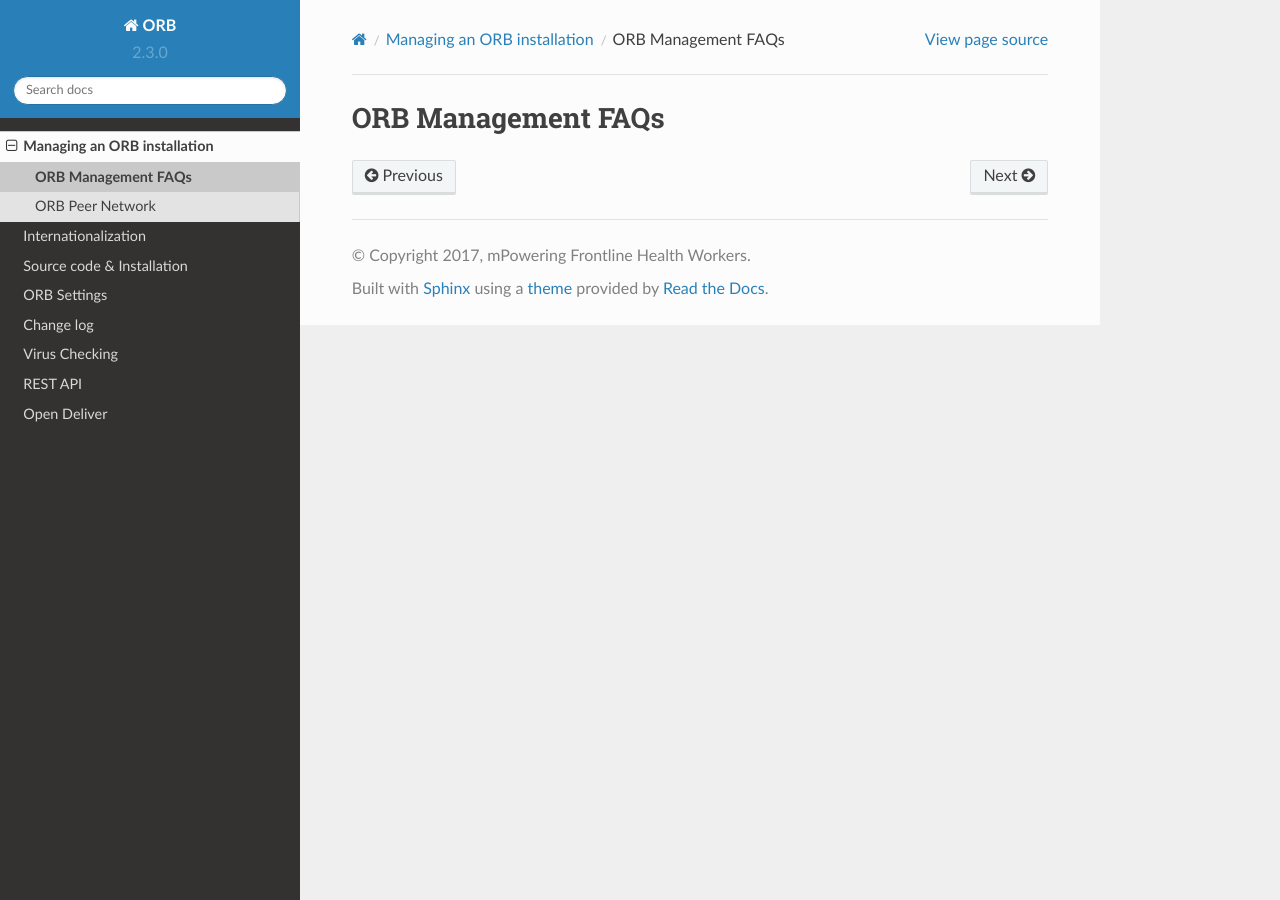
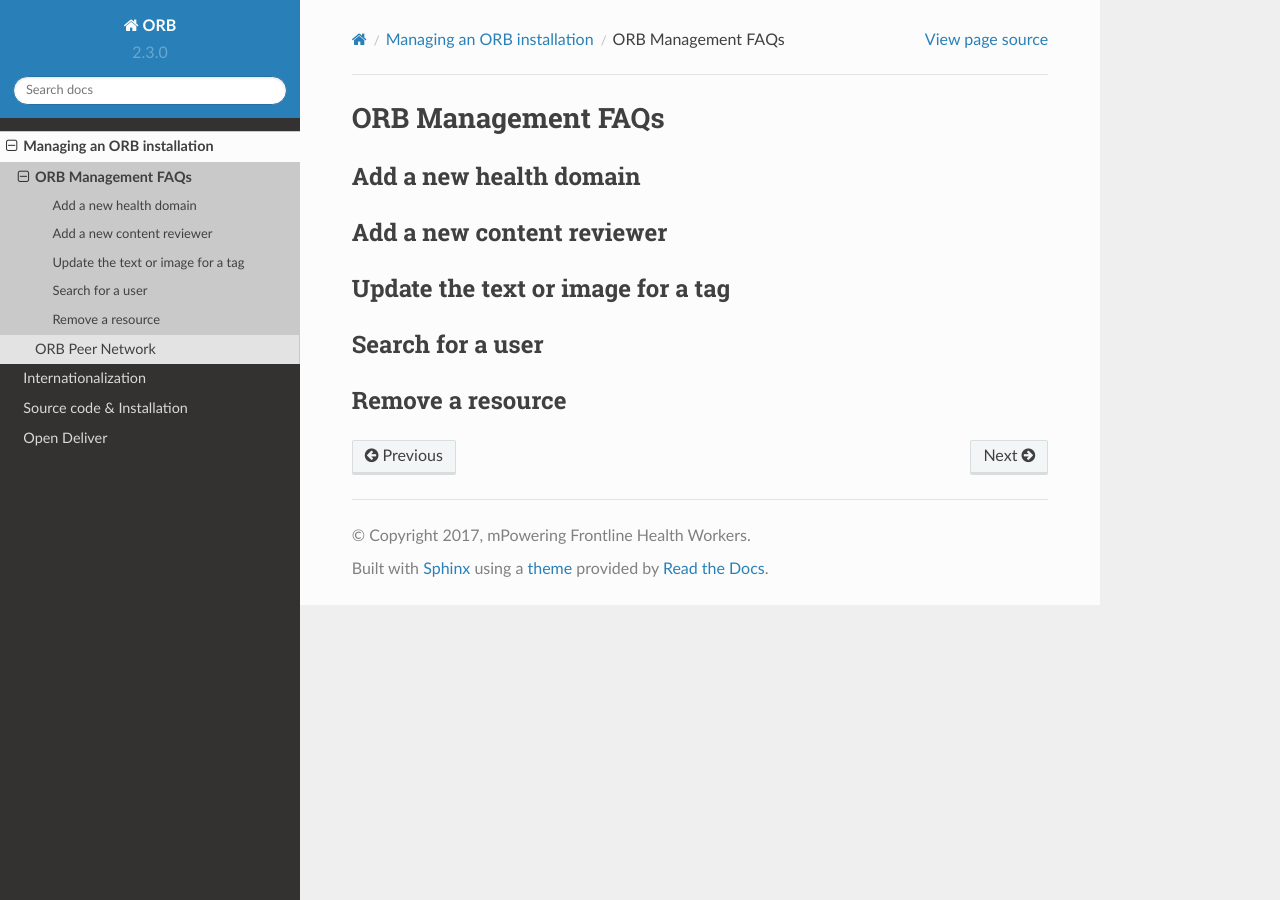
Before and after one commit to mPowering/django-orb, a Sphinx documentation site: the page built from docs/manage/faqs.rst, in a window 1280 px wide. Built offline with Sphinx 7.4.7 and the Read the Docs theme 2.0.0, drawn with Linux system fonts in a browser that asks for light colours.

Commit message:
update docs

```diff
--- a/docs/index.rst
+++ b/docs/index.rst
@@ -14,8 +14,4 @@ Contents:
    manage/index
    translation/language
    technical/code
-   technical/settings
-   technical/changelog
-   technical/virus
-   api/restapi
    opendeliver
--- a/docs/manage/faqs.rst
+++ b/docs/manage/faqs.rst
@@ -1,2 +1,24 @@
 ORB Management FAQs
 =======================
+
+
+Add a new health domain
+--------------------------
+
+
+Add a new content reviewer
+-----------------------------
+
+
+
+Update the text or image for a tag
+-----------------------------------
+
+
+
+Search for a user
+------------------
+
+
+Remove a resource
+------------------
```
Also changed, not shown: docs/technical/code.rst (+10 -0 lines).
